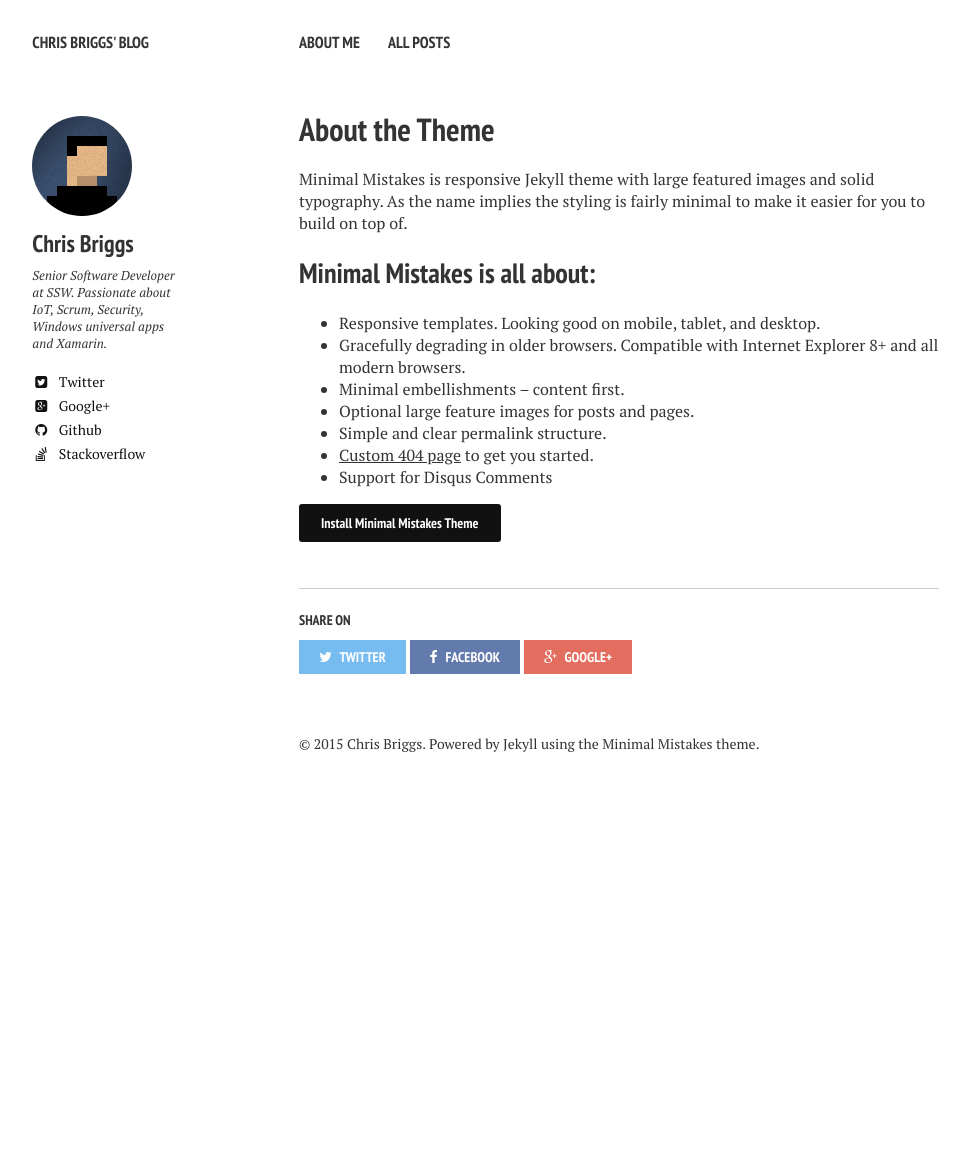
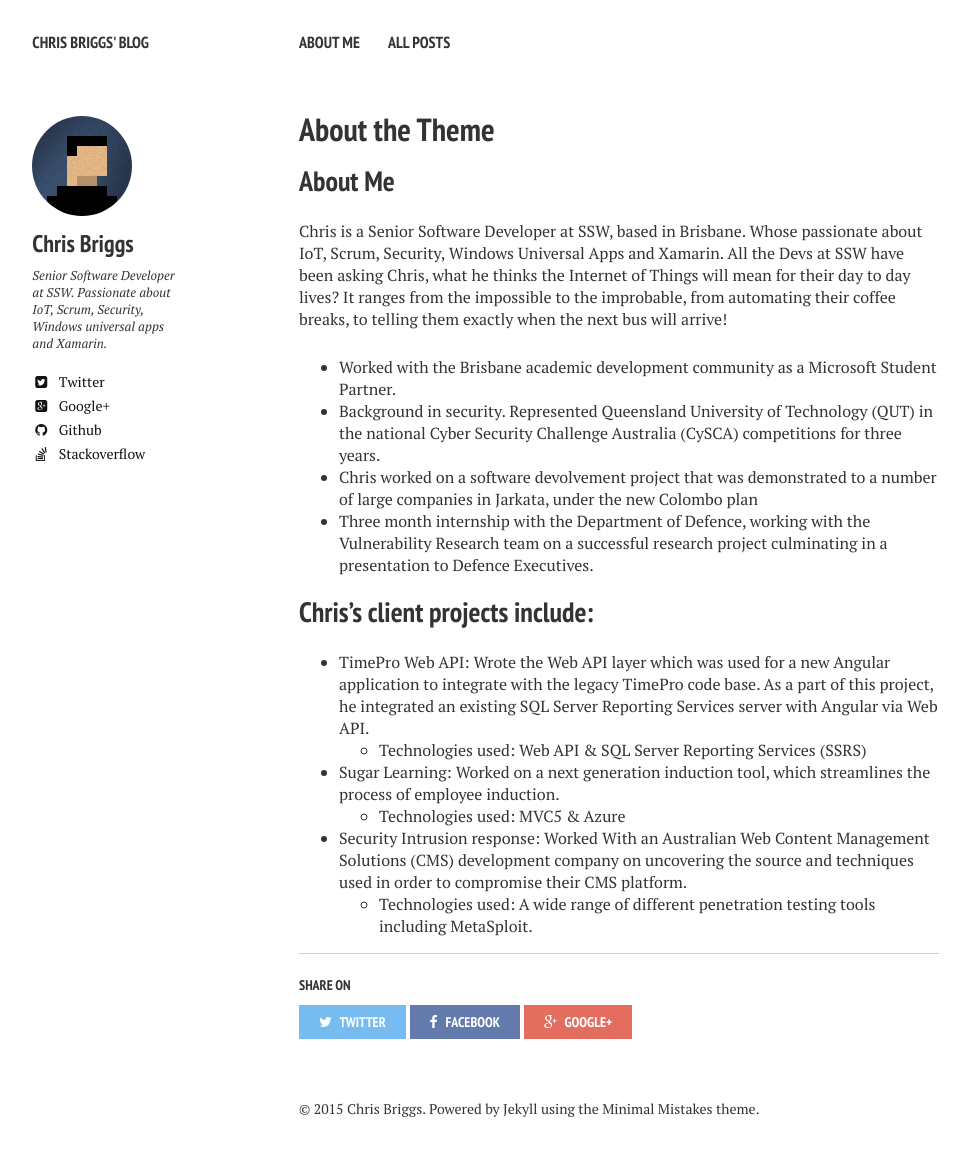
Before and after one commit to Briggsc28/briggsc28.github.io, a Jekyll site: the page built from about/index.md, in a window 1280 px wide. Shown: the whole page, without its empty margins (21-991 px from the left). Built offline with Jekyll 4.4.1, drawn with Linux system fonts in a browser that asks for light colours; nearby versions of some CDN libraries; before the commit the page ends 900 px from its top, so only the background shows below that.

Commit message:
updated about me!

```diff
--- a/about/index.md
+++ b/about/index.md
@@ -10,16 +10,20 @@
   creditlink: http://wegraphics.net/downloads/free-ultimate-blurred-background-pack/
 ---
 
-Minimal Mistakes is responsive Jekyll theme with large featured images and solid typography. As the name implies the styling is fairly minimal to make it easier for you to build on top of.
+## About Me
 
-## Minimal Mistakes is all about:
+Chris is a Senior Software Developer at SSW, based in Brisbane. Whose passionate about IoT, Scrum, Security, Windows Universal Apps and Xamarin. All the Devs at SSW have been asking Chris, what he thinks the Internet of Things will mean for their day to day lives? It ranges from the impossible to the improbable, from automating their coffee breaks, to telling them exactly when the next bus will arrive!
 
-* Responsive templates. Looking good on mobile, tablet, and desktop.
-* Gracefully degrading in older browsers. Compatible with Internet Explorer 8+ and all modern browsers.
-* Minimal embellishments -- content first.
-* Optional large feature images for posts and pages.
-* Simple and clear permalink structure.
-* [Custom 404 page](http://mmistakes.github.io/minimal-mistakes/404.html) to get you started.
-* Support for Disqus Comments
+* Worked with the Brisbane academic development community as a Microsoft Student Partner.
+* Background in security. Represented Queensland University of Technology (QUT) in the national Cyber Security Challenge Australia (CySCA) competitions for three years.
+* Chris worked on a software devolvement project that was demonstrated to a number of large companies in Jarkata, under the new Colombo plan
+* Three month internship with the Department of Defence, working with the Vulnerability Research team on a successful research project culminating in a presentation to Defence Executives.
 
-<a markdown="0" href="{{ site.url }}/theme-setup" class="btn">Install Minimal Mistakes Theme</a>
+## Chris's client projects include:
+
+* TimePro Web API: Wrote the Web API layer which was used for a new Angular application to integrate with the legacy TimePro code base. As a part of this project, he integrated an existing SQL Server Reporting Services server with Angular via Web API.
+  * Technologies used: Web API & SQL Server Reporting Services (SSRS)
+* Sugar Learning: Worked on a next generation induction tool, which streamlines the process of employee induction.
+  * Technologies used: MVC5 & Azure
+* Security Intrusion response: Worked With an Australian Web Content Management Solutions (CMS) development company on uncovering the source and techniques used in order to compromise their CMS platform.
+  * Technologies used: A wide range of different penetration testing tools including MetaSploit.
```
